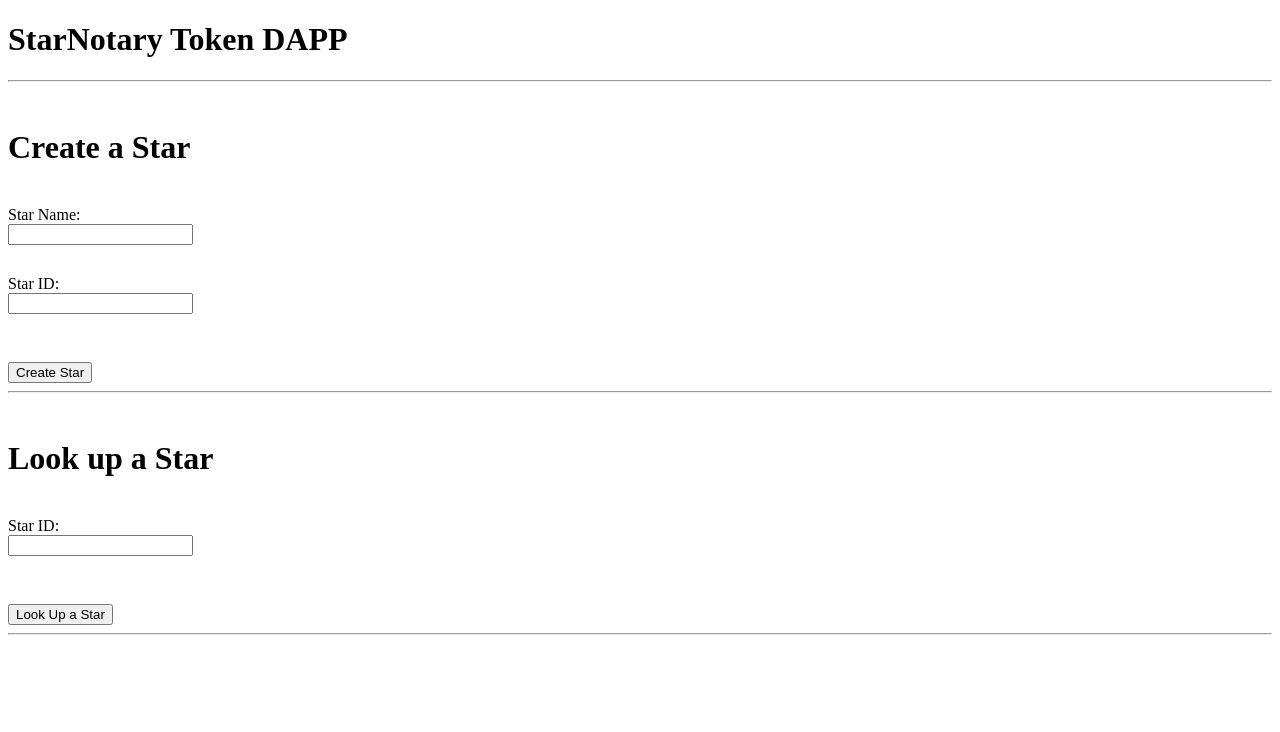
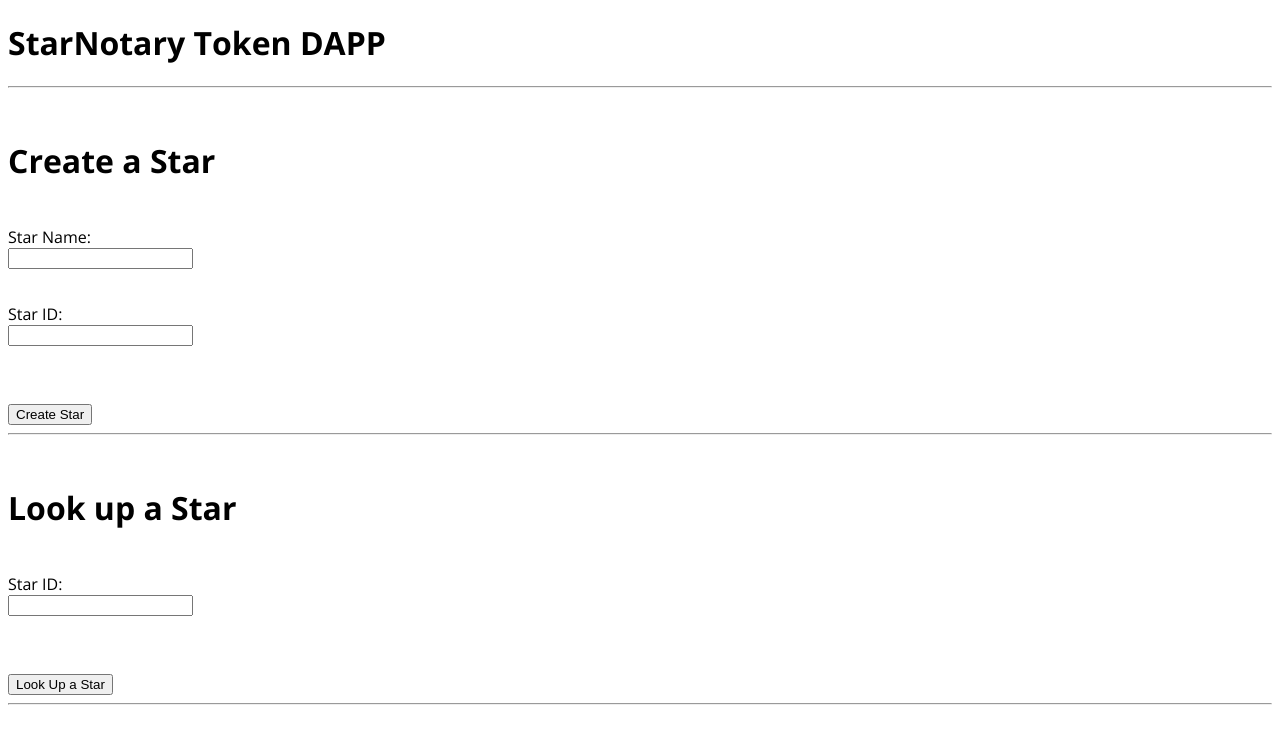
Before and after one commit to bphillips201/notary-dapp, a website built with webpack: page app/src/index.html in a window 1280 px wide. Built offline with nearby package versions, Linux system fonts and the light colour scheme; what web3 would draw is missing.

Commit message:
added font to front end

```diff
--- a/app/src/index.html
+++ b/app/src/index.html
@@ -5,6 +5,9 @@
     <link href='https://fonts.googleapis.com/css?family=Open+Sans:400,700' rel='stylesheet' type='text/css'>
   </head>
   <style>
+    body {
+      font-family: 'Open Sans', Arial, Helvetica, sans-serif;
+    }
     input {
       display: block;
       margin-bottom: 12px;
```
